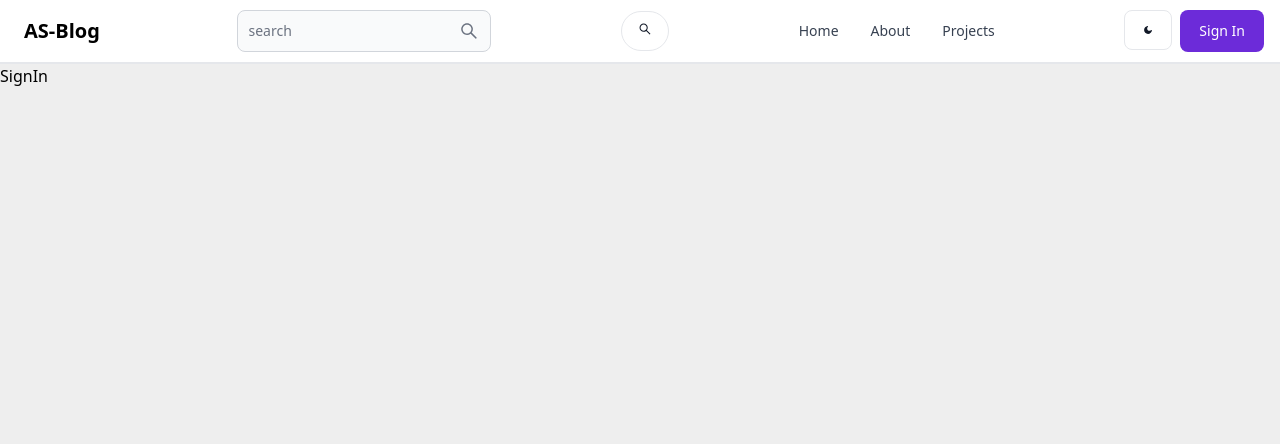
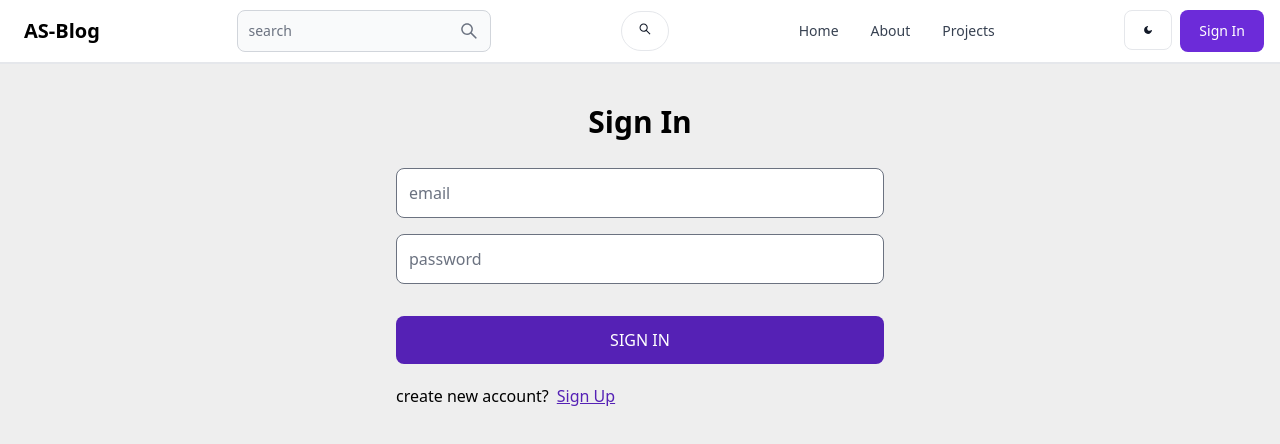
Before and after one commit to asaadgaini/mern-blog, a React (Vite) app in the folder client/: page /sign-in in a window 1280 px wide. Shown: the top 444 px of the page. Built offline with nearby package versions, Linux system fonts and the light colour scheme.

Commit message:
sign in ui and connect it with backend

```diff
--- a/client/src/pages/SignIn.jsx
+++ b/client/src/pages/SignIn.jsx
@@ -1,11 +1,72 @@
-import React from 'react'
+import React, { useState } from "react";
+import { Link , useNavigate } from "react-router-dom";
 
-function SignIn() {
+function SignUp() {
+  const [formData , setFormData] = useState({})
+  const [error , setError] = useState(null)
+  const [loading  , setLoading] = useState(false)
+  const navigate = useNavigate()
+  const handleChange = (e)=>{
+    setFormData({
+      ...formData ,
+      [e.target.id] : e.target.value
+    })
+
+  }
+  const handleSubmit  = async (e)=>{
+    e.preventDefault()
+    setLoading(true)
+    const res = await fetch("/api/auth/signin" ,{
+      method : "POST",
+      headers:{
+        "Content-Type" : "application/json"
+      },
+      body : JSON.stringify(formData)
+    } )
+    const data = await res.json()
+    if(data.success=== false){
+      setError(data.message)
+      setLoading(false)
+      return
+    }
+    setLoading(false)
+    setError(null)
+    navigate("/")
+    console.log(data)
+  }
   return (
-    <div>
-      SignIn
+    <div className="p-3 mx-auto max-w-lg">
+      <h1 className="text-3xl font-semibold text-center my-7 ">Sign In</h1>
+      <form onSubmit={handleSubmit} className="flex flex-col gap-4 ">
+
+        <input
+          placeholder="email"
+          id="email"
+          className="w-full focus:outline-none p-3 border rounded-lg"
+          type="email"
+          onChange={handleChange}
+        />
+
+        <input
+          placeholder="password"
+          id="password"
+          className="w-full p-3 border rounded-lg"
+          type="password"
+          onChange={handleChange}
+        />
+        <p className=  "text-red-600  pl-2 text-sm">{error}</p>
+        <button disabled={loading} className="bg-purple-800 uppercase p-3 hover:bg-purple-600 text-white rounded-lg disabled:bg-purple-400 ">
+          {loading ?"Loading..." :"Sign In"}
+        </button>
+      </form>
+      <div className="flex gap-2 mt-5">
+        <p>create new account?</p>
+        <Link className="text-purple-800 underline " to={"/sign-up"}>
+          Sign Up
+        </Link>
+      </div>
     </div>
-  )
+  );
 }
 
-export default SignIn
+export default SignUp;
```
